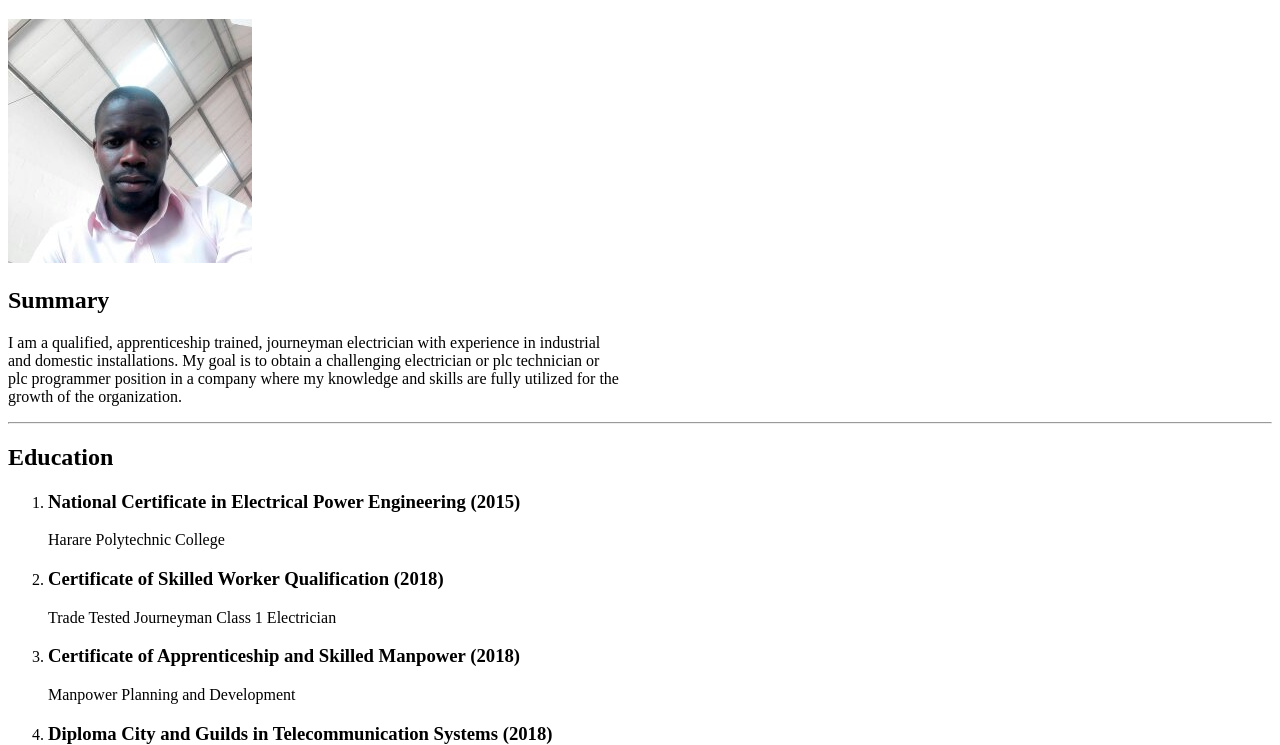
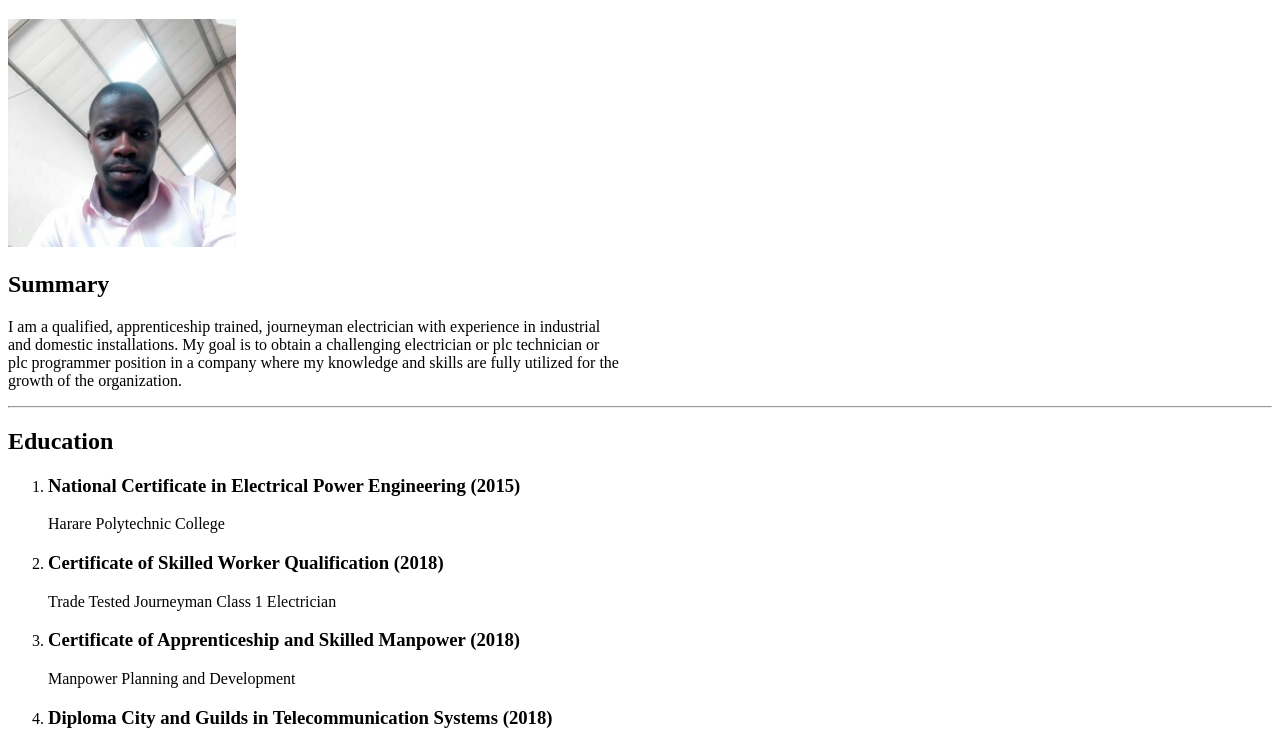
Before and after one commit to eknjustice/Online-Resume, a plain HTML site: page index.html in a window 1280 px wide. Shown: the part 61-806 px from the top of the page. Drawn offline with Linux system fonts and the light colour scheme.

Commit message:
Update index.html

```diff
--- a/index.html
+++ b/index.html
@@ -7,7 +7,7 @@
 </head>
 <body>
     <h1>Evidence Justice</h1>
-    <p><img src="./ndini.jpg" alt="photo of Evidence Justice"/></p>
+    <p><img src="./ndini.jpg" width="228" alt="photo of Evidence Justice"/></p>
     <h2>Summary</h2>
     <p>
         I am a qualified, apprenticeship trained, journeyman electrician with experience in industrial <br/>
```
